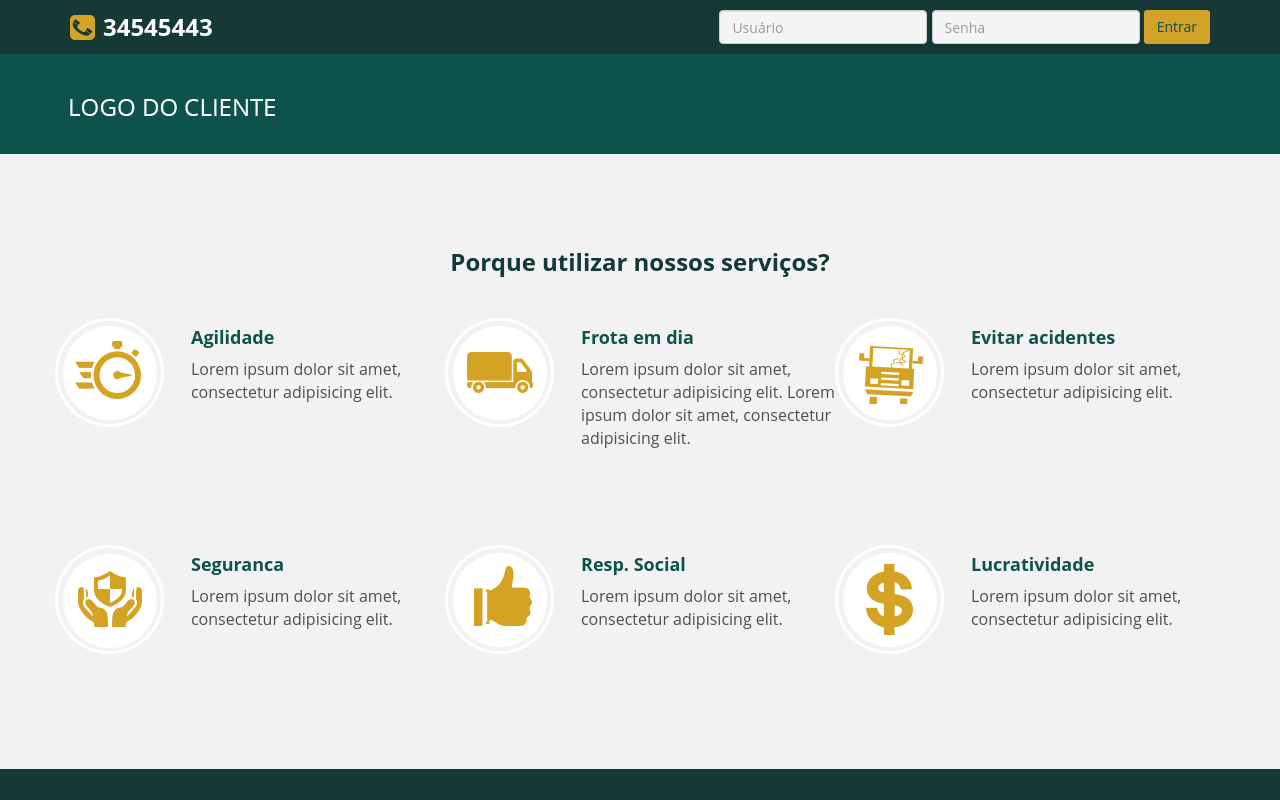
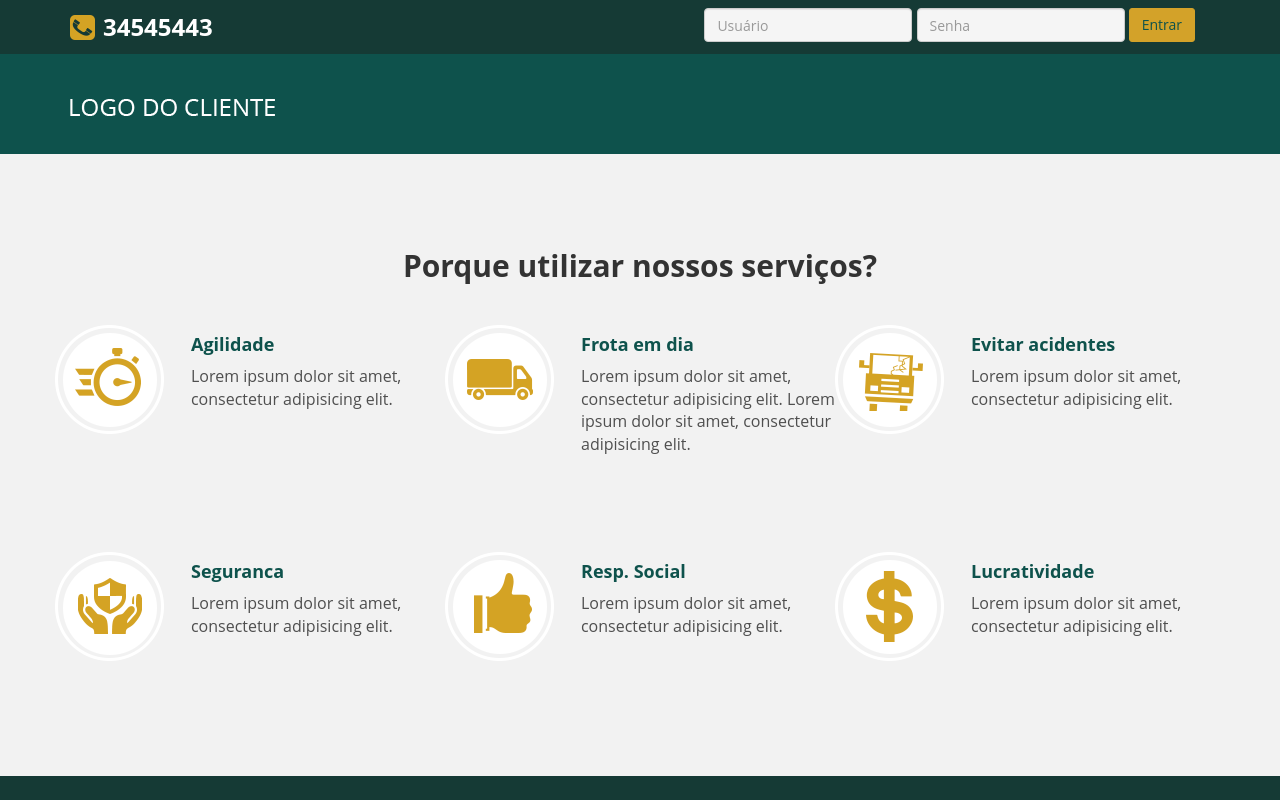
Before and after one commit to joseliacosta/vistoria, a plain HTML site: page index.html in a window 1280 px wide. Shown: the top 800 px of the page. Drawn offline with nearby package versions, Linux system fonts and the light colour scheme.

Commit message:
adjusts on bootstrap tags

```diff
--- a/index.html
+++ b/index.html
@@ -26,21 +26,27 @@
 <body class="home-page">
 	<div class="wrapper">
 		<header class="header">
-			<div class="top-bar">
+			<div class="top-bar navbar navbar-default">
 				<div class="container">
-					<p class="telefone ">34545443</p>
-					<form action="" class="pull-right login-form form-inline">
+					<div class="navbar-header">
+						<button class="navbar-toggle btn-theme" type="button" data-toggle="collapse" data-target="#navbar-main">
+							Login
+						</button>
+						<p class="telefone">34545443</p>
+					</div>
+					<div class="navbar-collapse collapse" id="navbar-main">
+						<form class="navbar-form navbar-right">
 							<div class="form-group">
-							<input class="form-control" type="text" placeholder="Usuário">
-							</input>
-							<input class="form-control" type="password" placeholder="Senha">
-							</input>
+								<input type="text" class="form-control" name="usuario" placeholder="Usuário">
+							</div>
+							<div class="form-group">
+								<input type="password" class="form-control" name="senha" placeholder="Senha">
 							</div>
 							<button type="submit" class="btn btn-theme">Entrar</button>
 						</form>
 					</div>
 				</div>
-
+			</div>
 			<section class="header-main">
 				<div class="container">
 					<h1 class="logo"><a href="index.html" alt="Logo"><img src="img/LOGO-DO-CLIENTE.png"></a></h1>
@@ -51,11 +57,11 @@
 		<main>
 			<div class="servicos-razoes">
 				<div class="container">
-					<section>
+
 					<h2 class="text-center">Porque utilizar nossos serviços?</h2>
-						<div class="row">
 
 
+					<div class="row">
 						<div class="motivo agilidade col-md-4">
 							<h3>Agilidade</h3>
 							<p>Lorem ipsum dolor sit amet, consectetur adipisicing elit. </p>
@@ -83,10 +89,9 @@
 							<p>Lorem ipsum dolor sit amet, consectetur adipisicing elit. </p>
 						</div>
 					</div>
-
-					</section>
 				</div>
 			</div>
+
 			<div class="nossos-servicos">
 				<div class="container">
 					<div class="row">
@@ -140,21 +145,12 @@
 								<h3>Tem alguma dúvida ou precisa de um orçamento?</h3>
 								<p>Lorem ipsum dolor sit amet, consectetur adipiscing elit. Proin nibh turpis, semper ut quam eu, auctor gravida purus. Quisque arcu velit, euismod ac urna quis, egestas</p>
 							</div>
-
 						</div>
-
 						<div class="telefone-contato col-md-12">
-
 							<p>3456 3466</p>
-
 						</div>
-
 					</div>
-
-
-
 				</div>
-
 			</div>
 		</main>
 		<footer class="footer">
```
Lines whose indentation alone changed are shown as unchanged.
